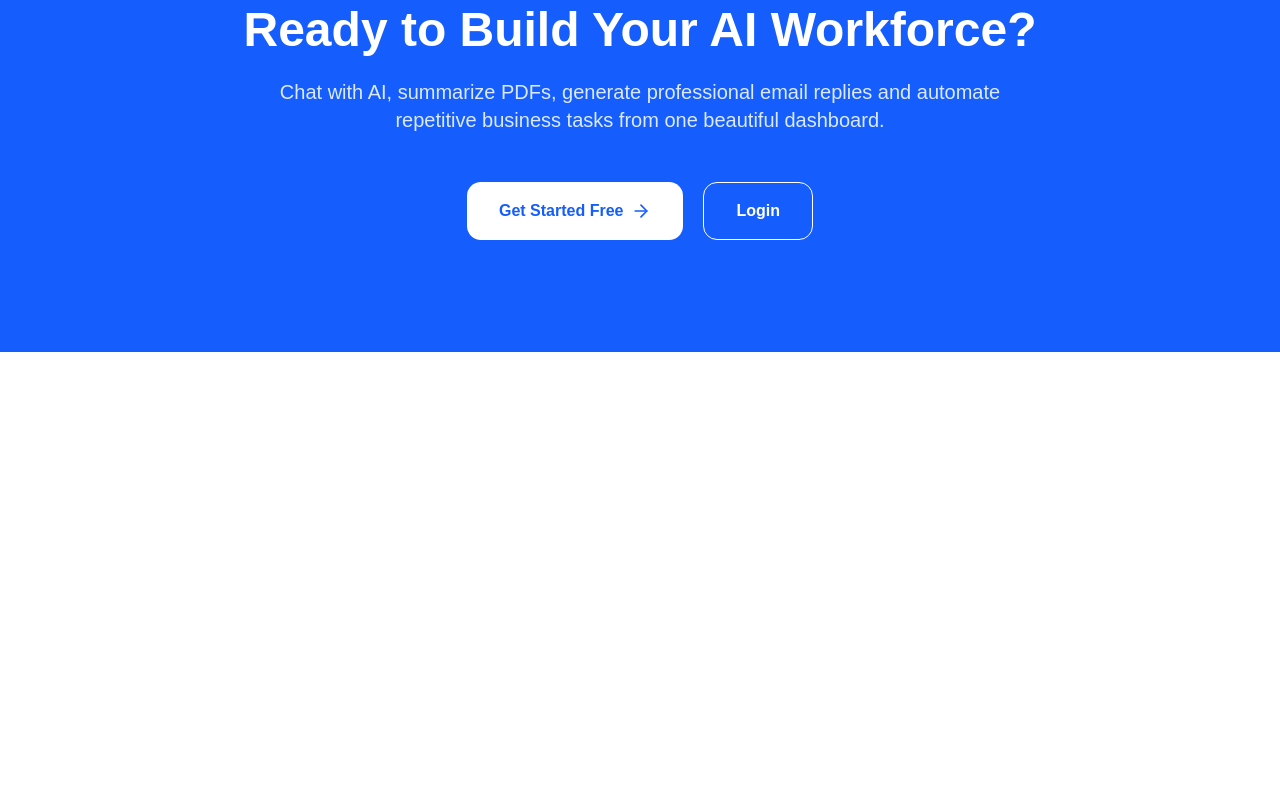
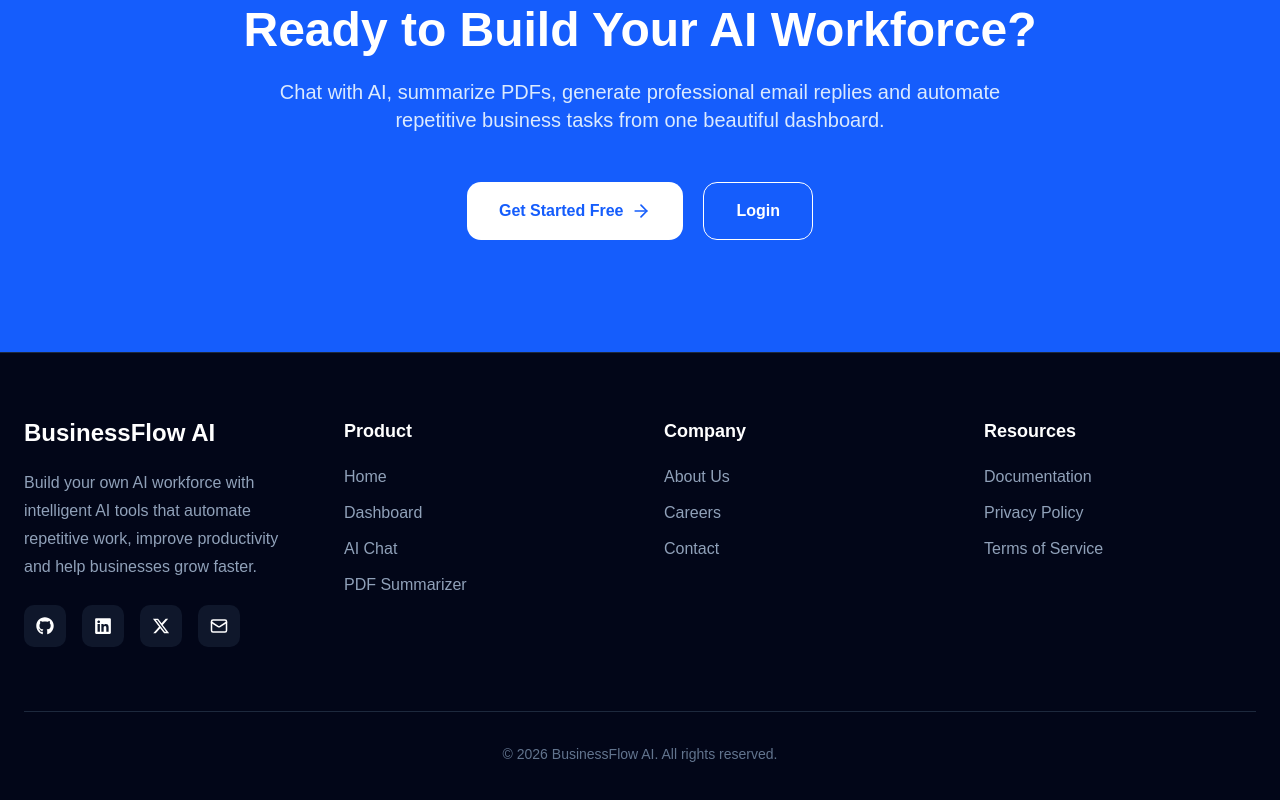
Before and after one commit to virat161/businessflowAI, a React (Vite) app: page / in a window 1280 px wide. Shown: the part 3407-4207 px from the top of the page. Before the commit the page ends 3759 px from the top, so only its background shows below. Built offline with nearby package versions, Linux system fonts and the light colour scheme.

Commit message:
add footer section

```diff
--- a/package.json
+++ b/package.json
@@ -15,9 +15,10 @@
     "@tailwindcss/vite": "^4.3.2",
     "class-variance-authority": "^0.7.1",
     "clsx": "^2.1.1",
-    "lucide-react": "^1.24.0",
+    "lucide-react": "^1.25.0",
     "react": "^19.2.7",
     "react-dom": "^19.2.7",
+    "react-icons": "^5.7.0",
     "react-router-dom": "^7.18.1",
     "shadcn": "^4.13.0",
     "tailwind-merge": "^3.6.0",
--- a/src/components/common/Footer.tsx
+++ b/src/components/common/Footer.tsx
@@ -0,0 +1,146 @@
+import { Link } from "react-router-dom";
+import { Mail } from "lucide-react";
+import {
+  FaGithub,
+  FaLinkedin,
+  FaXTwitter,
+} from "react-icons/fa6";
+
+export default function Footer() {
+  return (
+    <footer className="border-t border-slate-800 bg-slate-950 text-white">
+      <div className="mx-auto max-w-7xl px-6 py-16">
+        <div className="grid gap-12 md:grid-cols-4">
+          {/* Brand */}
+          <div>
+            <h2 className="text-2xl font-bold">BusinessFlow AI</h2>
+
+            <p className="mt-5 leading-7 text-slate-400">
+              Build your own AI workforce with intelligent AI tools that
+              automate repetitive work, improve productivity and help
+              businesses grow faster.
+            </p>
+
+            <div className="mt-6 flex gap-4">
+              <a
+                href="#"
+                className="rounded-lg bg-slate-900 p-3 transition-all duration-300 hover:bg-blue-600 hover:scale-110"
+              >
+                <FaGithub size={18} />
+              </a>
+
+              <a
+                href="#"
+                className="rounded-lg bg-slate-900 p-3 transition-all duration-300 hover:bg-blue-600 hover:scale-110"
+              >
+                <FaLinkedin size={18} />
+              </a>
+
+              <a
+                href="#"
+                className="rounded-lg bg-slate-900 p-3 transition-all duration-300 hover:bg-blue-600 hover:scale-110"
+              >
+                <FaXTwitter size={18} />
+              </a>
+
+              <a
+                href="mailto:contact@businessflow.ai"
+                className="rounded-lg bg-slate-900 p-3 transition-all duration-300 hover:bg-blue-600 hover:scale-110"
+              >
+                <Mail size={18} />
+              </a>
+            </div>
+          </div>
+
+          {/* Product */}
+          <div>
+            <h3 className="text-lg font-semibold">Product</h3>
+
+            <ul className="mt-5 space-y-3 text-slate-400">
+              <li>
+                <Link to="/" className="transition hover:text-white">
+                  Home
+                </Link>
+              </li>
+
+              <li>
+                <Link
+                  to="/dashboard"
+                  className="transition hover:text-white"
+                >
+                  Dashboard
+                </Link>
+              </li>
+
+              <li>
+                <Link to="/chat" className="transition hover:text-white">
+                  AI Chat
+                </Link>
+              </li>
+
+              <li>
+                <Link to="/pdf" className="transition hover:text-white">
+                  PDF Summarizer
+                </Link>
+              </li>
+            </ul>
+          </div>
+
+          {/* Company */}
+          <div>
+            <h3 className="text-lg font-semibold">Company</h3>
+
+            <ul className="mt-5 space-y-3 text-slate-400">
+              <li>
+                <a href="#" className="transition hover:text-white">
+                  About Us
+                </a>
+              </li>
+
+              <li>
+                <a href="#" className="transition hover:text-white">
+                  Careers
+                </a>
+              </li>
+
+              <li>
+                <a href="#" className="transition hover:text-white">
+                  Contact
+                </a>
+              </li>
+            </ul>
+          </div>
+
+          {/* Resources */}
+          <div>
+            <h3 className="text-lg font-semibold">Resources</h3>
+
+            <ul className="mt-5 space-y-3 text-slate-400">
+              <li>
+                <a href="#" className="transition hover:text-white">
+                  Documentation
+                </a>
+              </li>
+
+              <li>
+                <a href="#" className="transition hover:text-white">
+                  Privacy Policy
+                </a>
+              </li>
+
+              <li>
+                <a href="#" className="transition hover:text-white">
+                  Terms of Service
+                </a>
+              </li>
+            </ul>
+          </div>
+        </div>
+
+        <div className="mt-16 border-t border-slate-800 pt-8 text-center text-sm text-slate-500">
+          © {new Date().getFullYear()} BusinessFlow AI. All rights reserved.
+        </div>
+      </div>
+    </footer>
+  );
+}
--- a/src/pages/LandingPage.tsx
+++ b/src/pages/LandingPage.tsx
@@ -4,6 +4,7 @@ import Features from "@/components/common/Features";
 import DashboardPreview from "@/components/common/DashboardPreview";
 import HowItWorks from "@/components/common/HowItWorks";
 import Cta from "@/components/common/Cta";
+import Footer from "@/components/common/Footer";
 
 export default function LandingPage() {
   return (
@@ -14,6 +15,7 @@ export default function LandingPage() {
       <DashboardPreview />
       <HowItWorks/>
       <Cta/>
+      <Footer/>
     </>
   );
 }
```
Also changed, not shown: 1 other file (tests, documents, lock files or other folders).
